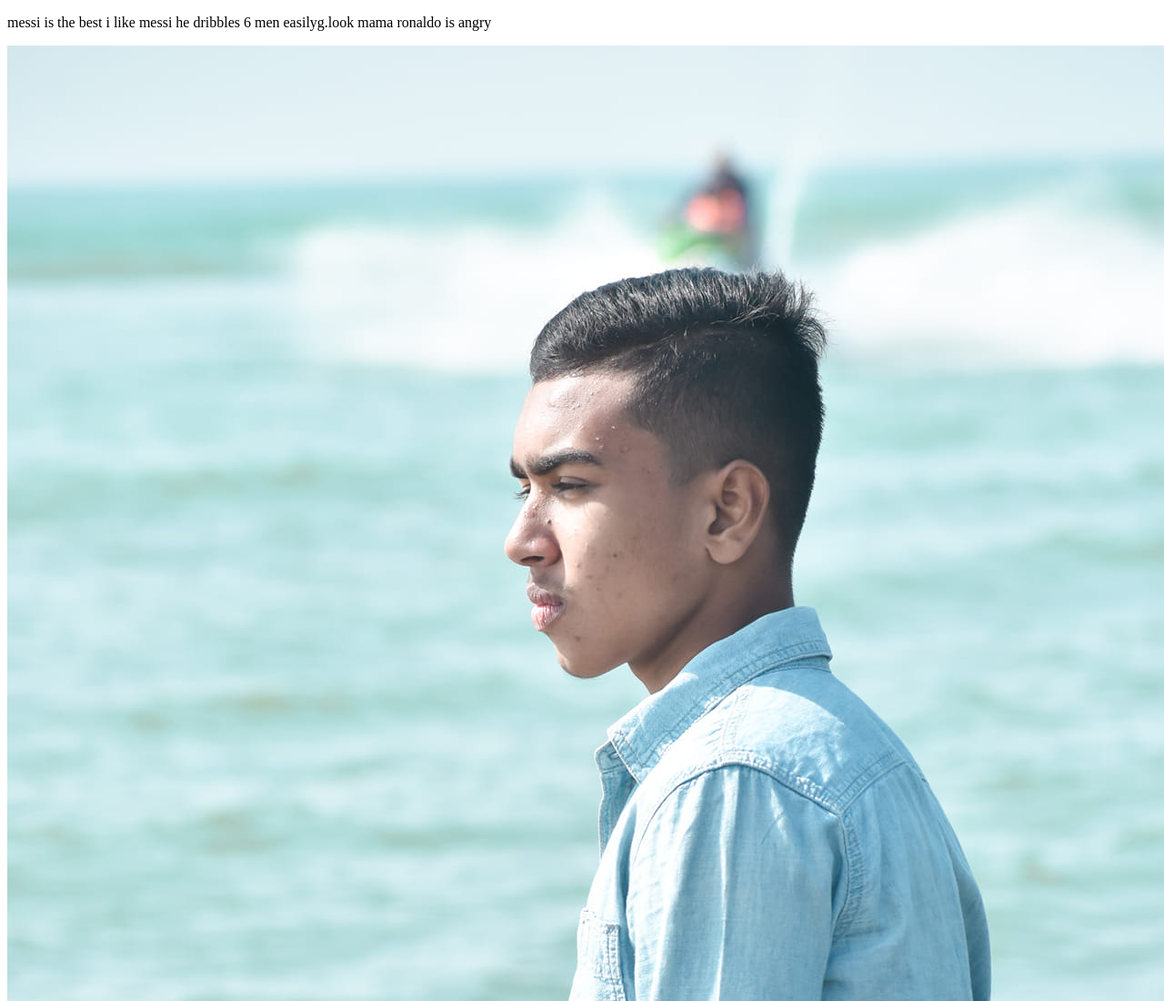
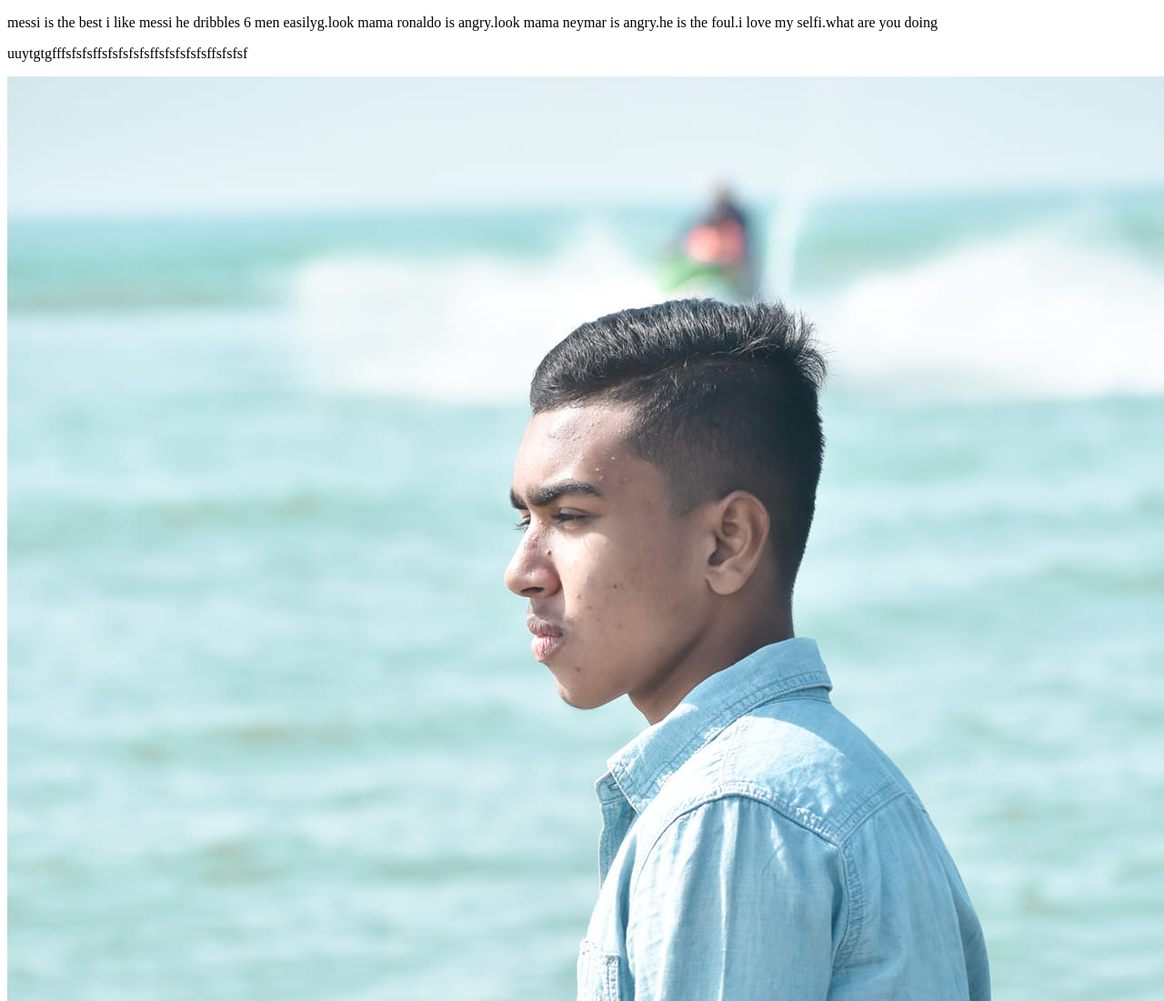
Before and after one commit to marufmeer/my-third-new-repo, a plain HTML site: page my-third-new-repo/index.html in a window 1280 px wide. Shown: the top 1100 px of the page at 91% size. Drawn offline with Linux system fonts and the light colour scheme.

Commit message:
commited main

```diff
--- a/my-third-new-repo/index.html
+++ b/my-third-new-repo/index.html
@@ -6,7 +6,8 @@
     <meta name="viewport" content="width=device-width, initial-scale=1.0">
     <title>messi is the beast and lion</title>
 
-    <p>messi is the best i like messi he dribbles 6 men easilyg.look mama ronaldo is angry </p>
+    <p>messi is the best i like messi he dribbles 6 men easilyg.look mama ronaldo is angry.look mama neymar is angry.he is the foul.i love my selfi.what are you doing </p>
+    <div><p>uuytgtgfffsfsfsffsfsfsfsfsffsfsfsfsfsffsfsfsf</p></div>
     <img src="262503347_141289574914983_3061001799838473820_n.jpg" alt="maruf">
 </head>
 <body>
```
